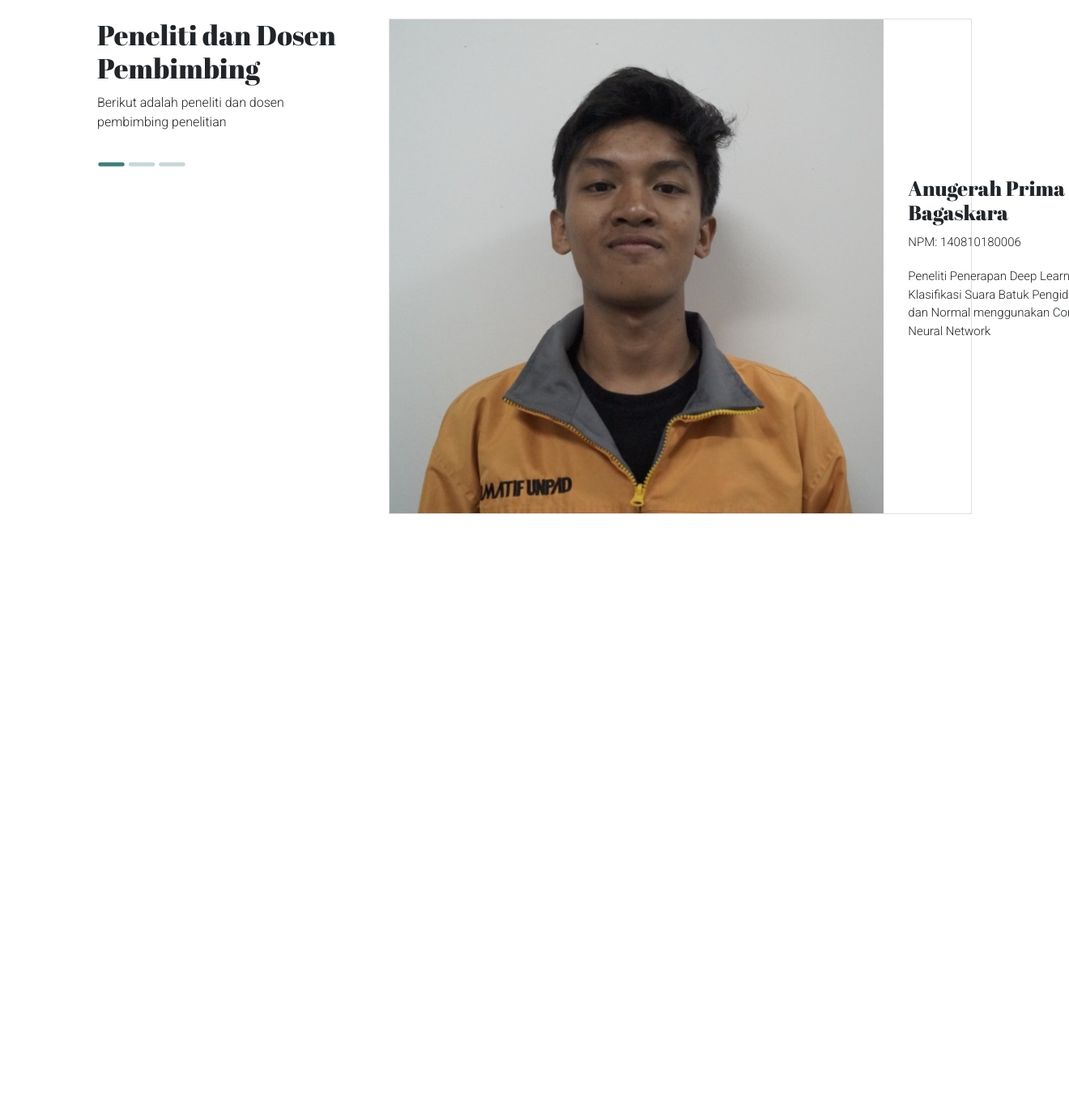
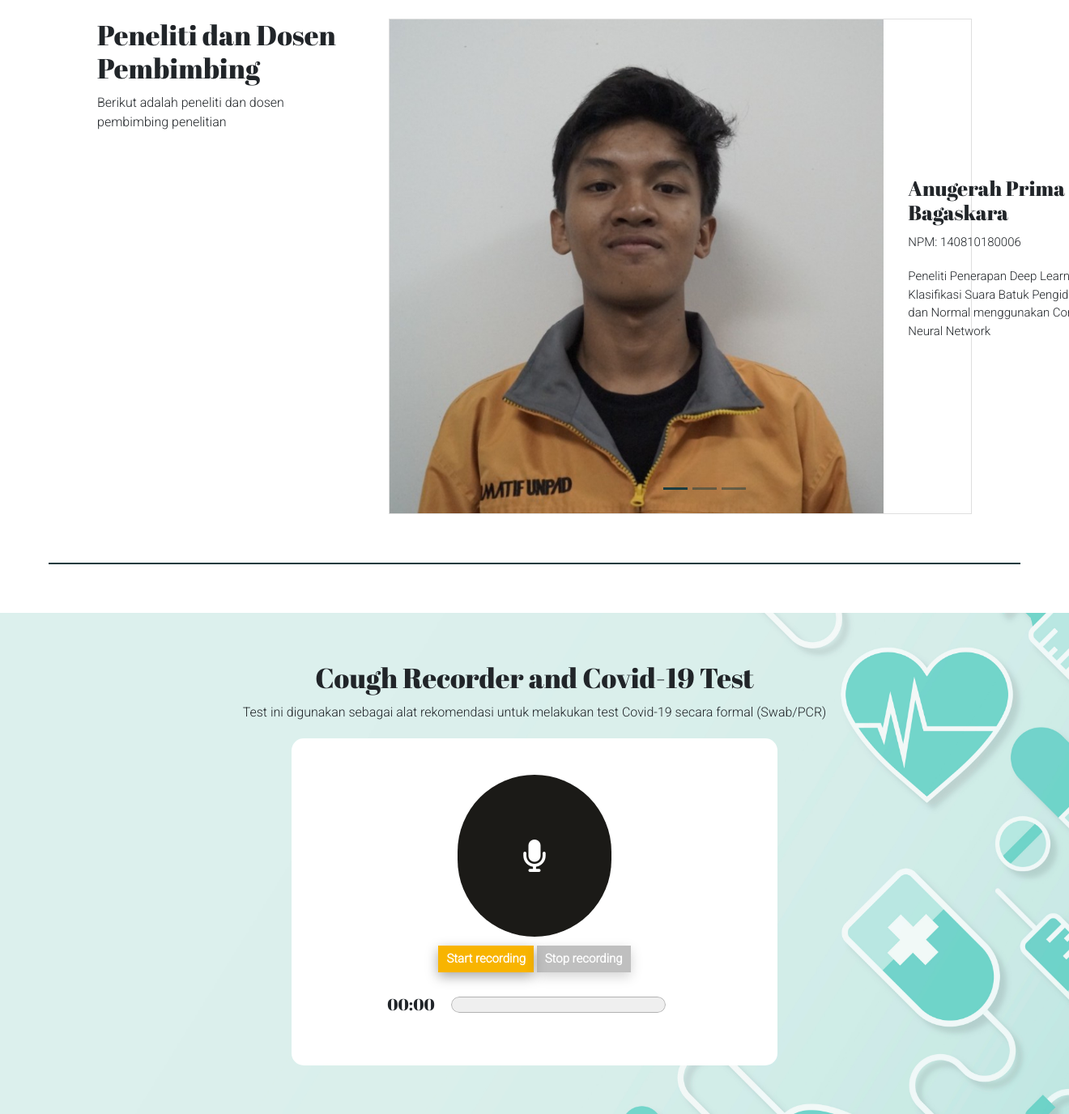
Before and after one commit to bagasapk/covid-cough-detection, a Flask app: page / in a window 1320 px wide; the page is wider, and only the part inside the window is pictured. Shown: the part 2174-3550 px from the top of that part at 81% size. Before the commit the page ends 2809 px from the top of that part, so only its background shows below. Run offline with Flask 2, Linux system fonts and the light colour scheme; some libraries are stand-ins or nearby versions.

Commit message:
90% Connect to BE

```diff
--- a/app.py
+++ b/app.py
@@ -1,14 +1,28 @@
 from flask import Flask
 from datetime import datetime
 import re
-from flask import render_template
+import os
+import uuid
+import io
 
+from matplotlib.backends.backend_agg import FigureCanvasAgg as FigureCanvas
+from matplotlib.figure import Figure
+from flask import render_template,flash,request,redirect,Response,session
+from convert_audio_2_spec import convert_audio_to_mel
+from convert_audio_2_spec import preprocess
+from convert_audio_2_spec import generategraph
+from convert_audio_2_spec import get_melspec
+from convert_audio_2_spec import printPredict
+
+UPLOAD_FOLDER = 'static/files'
 
 app = Flask(__name__)
+app.secret_key = 'SECRET_KEY'
+app.config['UPLOAD_FOLDER'] = UPLOAD_FOLDER
 
 @app.route("/")
 def home():
-    return render_template('contact.html')
+    return render_template('test.html')
 
 @app.route("/hello/")
 @app.route("/hello/<name>")
@@ -22,3 +36,25 @@ def hello_there(name = None):
 @app.route("/api/data")
 def get_data():
     return app.send_static_file("data.json")
+
+@app.route('/',methods = ['POST'])
+def save_record():
+    if 'file' not in request.files:
+        flash('No File Part')
+        return redirect(request.url)
+    file = request.files['file']
+    if file.filename == '':
+        flash('No Selected File')
+        return redirect(request.url)
+    file_name = str(uuid.uuid4()) + ".wav"
+    full_file_name = os.path.join(app.config['UPLOAD_FOLDER'], file_name)
+    file.save(full_file_name)
+    feature = convert_audio_to_mel(full_file_name)
+    feature = preprocess(feature,featureSize = (224,224))
+    fig = generategraph(file_name,feature)
+    feature = get_melspec(file_name)
+    feature = feature.reshape(-1,224,224,3)
+    session['name'] = []
+    session['name'].append(file_name)
+    # printPredict(feature)
+    return "Success"
--- a/static/site.css
+++ b/static/site.css
@@ -166,18 +166,29 @@ button {
 .button-secondary {
   background-color: var(--color-fourth);
 }
-.iconContact i{
+
+.button-primary:disabled{
+  opacity: 50%;
+  background-color: gray;
+}
+.button-secondary:disabled{
+  opacity: 50%;
+  background-color: gray;
+}
+
+
+.iconContact i {
   font-size: 2rem;
   margin-right: 0.125rem;
   opacity: 30%;
   color: var(--color-third);
 }
-.iconContact a.active i{
+.iconContact a.active i {
   opacity: 100%;
 }
 
-.carousel-card{
-  border: 1px solid rgba(0,0,0,.125);
+.carousel-card {
+  border: 1px solid rgba(0, 0, 0, 0.125);
 }
 
 .carousel-card h4 {
@@ -187,11 +198,36 @@ button {
   font-size: 0.75rem;
 }
 
-
-.carousel-inner{
+.carousel-inner {
   padding-right: 3rem;
 }
 
+.record {
+  background-image: url("../static/images/v870-tang-35.jpg");
+  background-position: center;
+  background-size: 100%;
+  margin-inline: -3rem;
+}
+
+.record i{
+  font-size: 2rem;
+  color: white;
+  background-color: var(--color-black);
+  padding: 4rem;
+  margin: 0.5rem;
+  border-radius: 5rem;
+}
+
+.recordBox{
+  background: white;
+  width: 50%;
+  margin-inline: auto;
+  padding: 1.75rem;
+}
+
+.carousel-indicators [data-bs-target]{
+  background-color: var(--color-primary);
+}
 /*
  * Author: http://stuffandnonsense.co.uk/blog/about/hardboiled_css3_media_queries/
  */
@@ -288,23 +325,24 @@ button {
     font-size: calc(1.375rem + 1.5vw - 0.2rem);
   }
   h2 {
-    font-size: calc(1.325rem + .9vw - 0.2rem);
+    font-size: calc(1.325rem + 0.9vw - 0.2rem);
   }
   a,
-  h4{
-    font-size: calc(1.275rem + .3vw - 0.2rem) !important;
+  h4 {
+    font-size: calc(1.275rem + 0.3vw - 0.2rem) !important;
   }
-  p,.datasetTextTitle {
+  p,
+  .datasetTextTitle {
     font-size: calc(1rem - 0.2rem);
   }
-  button{
+  button {
     padding-inline: 0.5rem;
     padding-block: 0.25rem;
   }
-  .dataset{
+  .dataset {
     padding: 1rem 2rem 5rem 2rem;
   }
-  .carousel-card img{
+  .carousel-card img {
     width: 85% !important;
   }
 }
--- a/templates/contact.html
+++ b/templates/contact.html
@@ -1,10 +1,16 @@
-{% extends "template.html" %}{% block content %} {% include "coughvid.html" %}
+{% block content %} {% include "coughvid.html" %}
 <div class="line"></div>
 <div class="m-4 m-md-5 col-md-12 d-md-flex">
   <div class="col-md-3">
     <h2>Peneliti dan Dosen Pembimbing</h2>
     <p>Berikut adalah peneliti dan dosen pembimbing penelitian</p>
-    <div id="myDIV" class="d-flex iconContact">
+  </div>
+  <div
+    id="carouselExampleIndicators"
+    class="carousel slide col-md-9 mt-4 mt-md-0"
+    data-bs-ride="carousel"
+  >
+    <div id="myDIV" class="d-flex iconContact carousel-indicators">
       <a
         type="button"
         data-bs-target="#carouselExampleIndicators"
@@ -36,15 +42,11 @@
         <i class="fa-solid fa-minus"></i>
       </a>
     </div>
-  </div>
-  <div
-    id="carouselExampleIndicators"
-    class="carousel slide col-md-9 mt-4 mt-md-0"
-    data-bs-ride="carousel"
-  >
     <div class="carousel-inner">
       <div class="carousel-item active px-md-5">
-        <div class="d-flex flex-column flex-lg-row carousel-card align-items-center">
+        <div
+          class="d-flex flex-column flex-lg-row carousel-card align-items-center"
+        >
           <img
             src="{{url_for('static',filename='images/06.jpg')}}"
             class="d-block w-25"
@@ -62,7 +64,9 @@
         </div>
       </div>
       <div class="carousel-item px-md-5">
-        <div class="d-flex flex-column flex-lg-row carousel-card align-items-center">
+        <div
+          class="d-flex flex-column flex-lg-row carousel-card align-items-center"
+        >
           <img
             src="{{url_for('static',filename='images/14113.jpg')}}"
             class="d-block w-25"
@@ -80,7 +84,9 @@
         </div>
       </div>
       <div class="carousel-item px-md-5">
-        <div class="d-flex flex-column flex-lg-row carousel-card align-items-center">
+        <div
+          class="d-flex flex-column flex-lg-row carousel-card align-items-center"
+        >
           <img
             src="{{url_for('static',filename='images/14113.jpg')}}"
             class="d-block w-25"
--- a/templates/template.html
+++ b/templates/template.html
@@ -33,7 +33,7 @@
       src="https://kit.fontawesome.com/e98bd52044.js"
       crossorigin="anonymous"
     ></script>
-
+    <script src="https://ajax.googleapis.com/ajax/libs/jquery/3.4.1/jquery.min.js"></script>
     <title>Covid-19 Cough Detection</title>
   </head>
   <body class="mx-md-5">
--- /dev/null
+++ b/templates/test.html
@@ -0,0 +1,122 @@
+{% extends "template.html" %}{% block content %} {% include "contact.html" %}
+<div class="line"></div>
+<div class="p-5 record">
+  <div class="text-center">
+    <h2>Cough Recorder and Covid-19 Test</h2>
+    <p>
+      Test ini digunakan sebagai alat rekomendasi untuk melakukan test Covid-19
+      secara formal (Swab/PCR)
+    </p>
+  </div>
+  <div class="text-center recordBox rounded">
+    <i class="fa-solid fa-microphone"></i>
+    <div>
+      <button class="button-primary" id="startRecording">
+        Start recording
+      </button>
+      <button class="button-secondary" id="stopRecording" disabled>
+        Stop recording
+      </button>
+    </div>
+    <div class="d-flex align-items-center justify-content-center">
+      <label id="minutes">00</label>:<label id="seconds">00</label>
+      <progress class="m-3 p-3 w-50" id="progress" value="0" max="15">
+        32%
+      </progress>
+    </div>
+    <!-- <img src= /> -->
+  </div>
+  {% endblock %} {%block custom_js%}
+  <script>
+    var minutesLabel = document.getElementById("minutes");
+    var secondsLabel = document.getElementById("seconds");
+    var isRecording = false;
+
+    var totalSeconds = 0;
+    setInterval(setTime, 1000);
+
+    function pad(val) {
+      var valString = val + "";
+      if (valString.length < 2) {
+        return "0" + valString;
+      } else {
+        return valString;
+      }
+    }
+
+    if (!navigator.getUserMedia) {
+      navigator.getUserMedia =
+        navigator.getUserMedia ||
+        navigator.webkitGetUserMedia ||
+        navigator.mozGetUserMedia ||
+        navigator.msGetUserMedia;
+    }
+    if (navigator.getUserMedia) {
+      navigator.getUserMedia(
+        { audio: true },
+        handlerFunction,
+        function (stream) {
+          alert("Error capturing audio.");
+        }
+      );
+    } else alert("getUserMedia not supported in this browser.");
+
+    function handlerFunction(stream) {
+      rec = new MediaRecorder(stream);
+      rec.ondataavailable = (e) => {
+        audioChunks.push(e.data);
+        if (rec.state == "inactive") {
+          let blob = new Blob(audioChunks, { type: "audio/mpeg-3" });
+          sendData(blob);
+        }
+      };
+    }
+
+    function setTime() {
+      if (isRecording && totalSeconds < 15) {
+        ++totalSeconds;
+        secondsLabel.innerHTML = pad(totalSeconds % 60);
+        minutesLabel.innerHTML = pad(parseInt(totalSeconds / 60));
+        document.getElementById("progress").value = totalSeconds;
+      }
+    }
+
+    function sendData(data) {
+      var form = new FormData();
+      form.append("file", data, "data.mp3");
+      form.append("title", "data.mp3");
+      //Chrome inspector shows that the post data includes a file and a title.
+      $.ajax({
+        type: "POST",
+        url: "/",
+        data: form,
+        cache: false,
+        processData: false,
+        contentType: false,
+      }).done(function (data) {
+        console.log(data);
+      });
+    }
+
+    startRecording.onclick = (e) => {
+      isRecording = true;
+      navigator.mediaDevices.getUserMedia({ audio: true });
+      console.log("Recording are started..");
+      startRecording.disabled = true;
+      stopRecording.disabled = false;
+      audioChunks = [];
+      rec.start();
+    };
+
+    stopRecording.onclick = (e) => {
+      secondsLabel.innerHTML = pad(0);
+      document.getElementById("progress").value = 0;
+      isRecording = false;
+      console.log("Recording are stopped.");
+      startRecording.disabled = false;
+      stopRecording.disabled = true;
+      rec.stop();
+    };
+  </script>
+  {%endblock%}
+</div>
```
Also changed, not shown: other parts of static/site.css (+30 -28 lines), convert_audio_2_spec.py (added, +83 -0 lines), static/images/v870-tang-35.jpg (added), static/plt/34fc1b8f-c895-4d02-9313-7a9e1295d7bc.wav.png (added), static/plt/555cda8c-9762-49ca-911a-beb46fb40d58.wav.png (added), static/plt/6f96c5f9-2667-40cb-b13f-bfe81d8bddcc.wav.png (added), static/plt/7c7d0da8-839e-4c80-8611-526c114a4cff.wav.png (added), static/plt/9cbcd5ee-3083-48aa-9adf-5ff550453464.wav.png (added), 5 other files.
